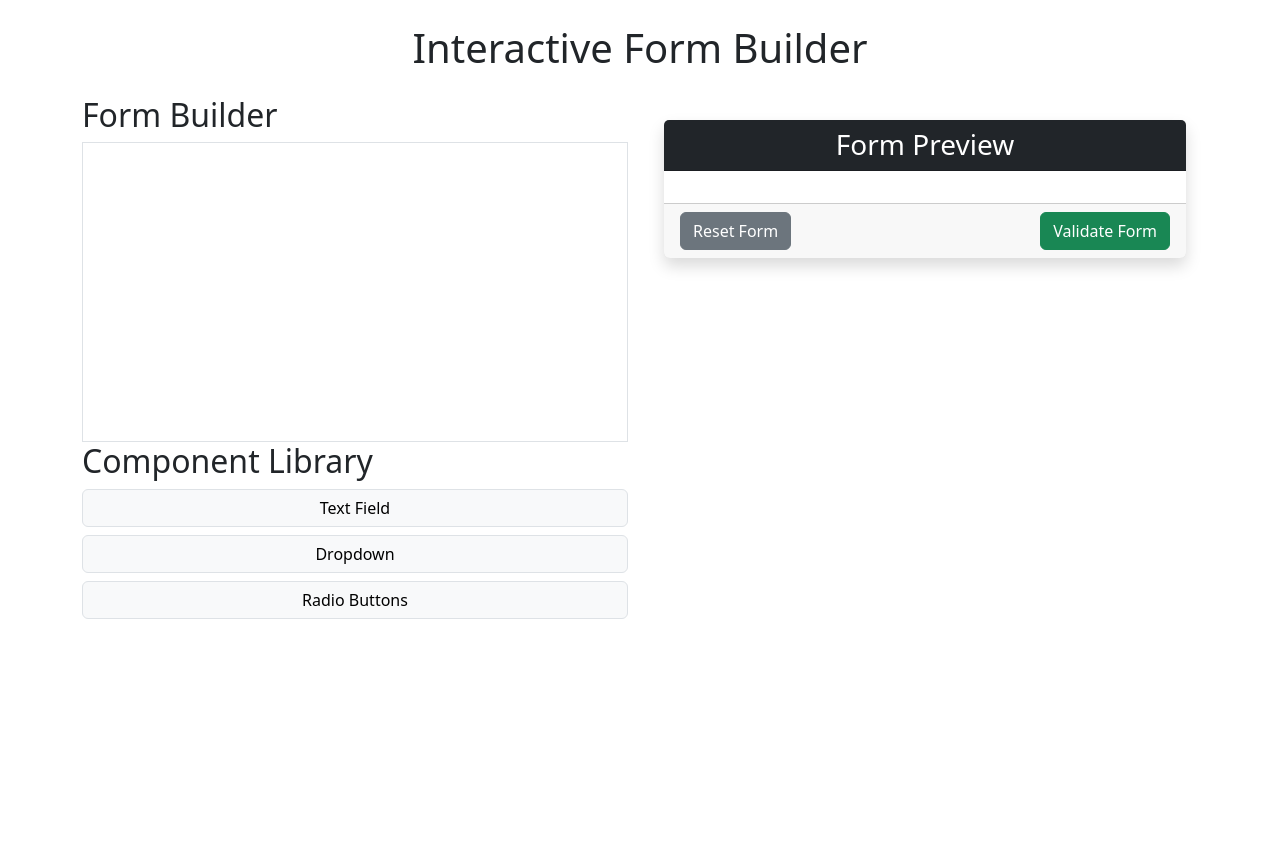
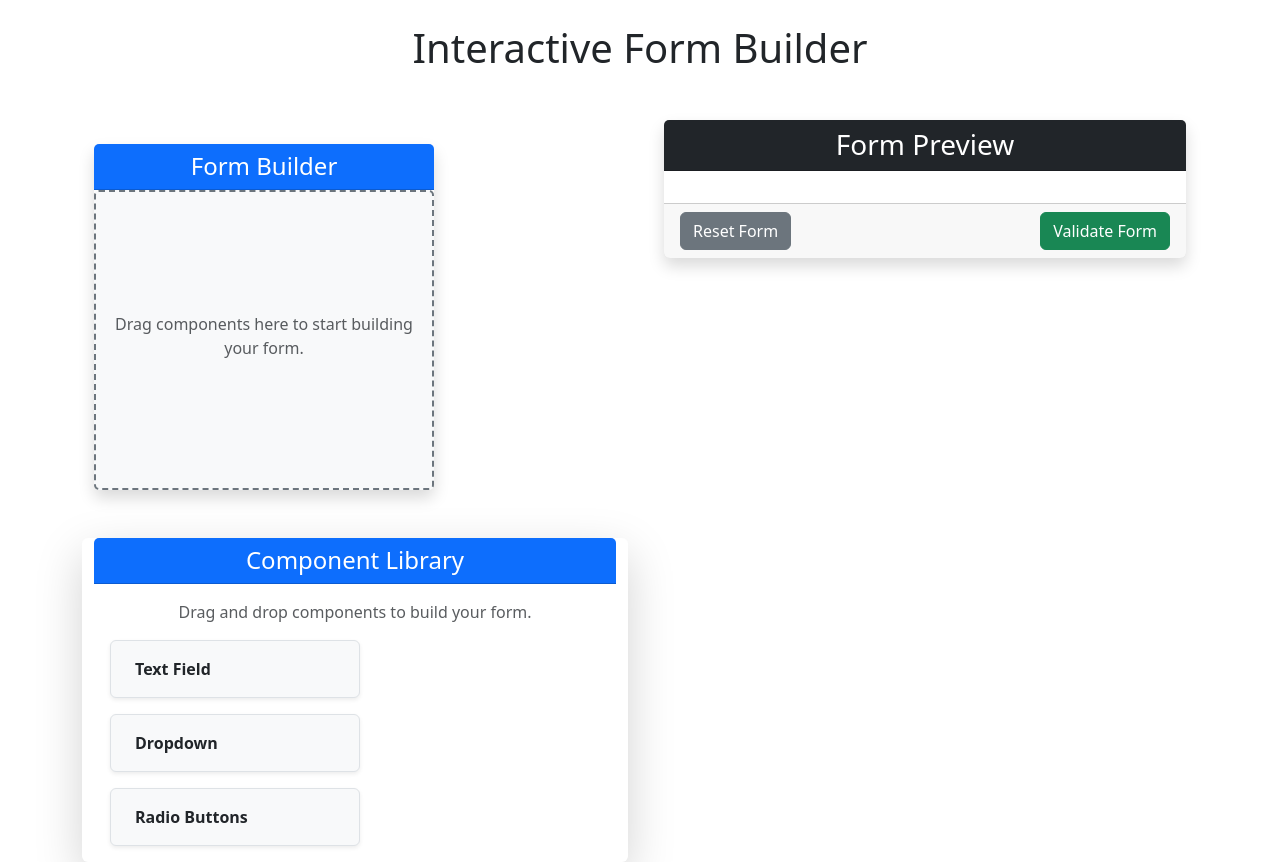
Before and after one commit to saugat21/drag-form, a React (Vite) app: page / in a window 1280 px wide. Before the commit the page ends 800 px from the top, so only its background shows below. Built offline with nearby package versions, Linux system fonts and the light colour scheme.

Commit message:
UI enhancement

```diff
--- a/src/components/FormBuilder.jsx
+++ b/src/components/FormBuilder.jsx
@@ -21,21 +21,50 @@ const FormBuilder = ({ formComponents, setFormComponents }) => {
   };
 
   return (
-    <div>
-      <h2>Form Builder</h2>
+     <div className="container mt-5">
+      <div className="row">
+        <div className="col-lg-8 mb-4">
+          <div className="card shadow border-0">
+            <div className="card-header bg-primary text-white text-center">
+              <h4 className="mb-0">Form Builder</h4>
+            </div>
             <div
-        className="border p-3"
-        style={{ minHeight: "300px" }}
+              className="card-body"
+              style={{
+                minHeight: "300px",
+                backgroundColor: "#f8f9fa",
+                border: "2px dashed #6c757d",
+                borderRadius: "5px",
+                display: "flex",
+                flexDirection: "column",
+                alignItems: "center",
+                justifyContent: formComponents.length ? "flex-start" : "center",
+              }}
               onDrop={handleDrop}
               onDragOver={handleDragOver}
             >
-        {formComponents.map((component) => (
-          <div key={component.id} className="border p-2 mb-2">
-            {component.type}: {component.label}
+              {formComponents.length ? (
+                formComponents.map((component) => (
+                  <div
+                    key={component.id}
+                    className="d-flex justify-content-between align-items-center border p-3 mb-2 bg-white rounded shadow-sm w-100"
+                  >
+                    <span>
+                      <strong>{component.type}:</strong> {component.label}
+                    </span>
                   </div>
-        ))}
+                ))
+              ) : (
+                <div className="text-center text-muted">
+                  <i className="bi bi-plus-circle fs-1"></i>
+                  <p className="mt-2">Drag components here to start building your form.</p>
+                </div>
+              )}
+            </div>
+          </div>
         </div>
           <FormComponentLibrary setSelectedComponent={setSelectedComponent} />
+        </div>
     </div>
   );
 };
--- a/src/components/FormComponentLibrary.jsx
+++ b/src/components/FormComponentLibrary.jsx
@@ -1,26 +1,47 @@
 import React from "react";
 
 const components = [
-  { type: "text", label: "Text Field" },
-  { type: "select", label: "Dropdown" },
-  { type: "radio", label: "Radio Buttons" },
+  { type: "text", label: "Text Field", icon: "bi-pencil-square" },
+  { type: "select", label: "Dropdown", icon: "bi-chevron-down" },
+  { type: "radio", label: "Radio Buttons", icon: "bi-ui-radios" },
 ];
 
 const FormComponentLibrary = ({ setSelectedComponent }) => {
  return (
-    <div>
-      <h2>Component Library</h2>
-      <div className="d-flex flex-column">
+   <div className="card shadow-lg mt-4 text-center border-0">
+     <div className="card-header bg-primary text-white">
+       <h4 className="mb-0">Component Library</h4>
+     </div>
+     <div className="card-body">
+       <p className="text-muted">
+         Drag and drop components to build your form.
+       </p>
+       <div className="d-flex flex-wrap gap-3">
          {components.map((component) => (
            <div
              key={component.type}
-            className="btn btn-light border mb-2"
+             className="p-3 border rounded shadow-sm d-flex align-items-center justify-content-between bg-light"
              draggable
              onDragStart={() => setSelectedComponent(component)}
+             style={{
+               cursor: "grab",
+               width: "100%",
+               maxWidth: "250px",
+               transition: "transform 0.2s",
+             }}
+             onMouseOver={(e) =>
+               (e.currentTarget.style.transform = "scale(1.05)")
+             }
+             onMouseOut={(e) => (e.currentTarget.style.transform = "scale(1)")}
            >
-            {component.label}
+             <div className="d-flex align-items-center">
+               <i className={`bi ${component.icon} fs-4 text-primary me-2`}></i>
+               <span className="fw-semibold">{component.label}</span>
+             </div>
+             <i className="bi bi-arrows-move text-secondary"></i>
            </div>
          ))}
+       </div>
      </div>
    </div>
  );
```
Lines whose indentation alone changed are shown as unchanged.
